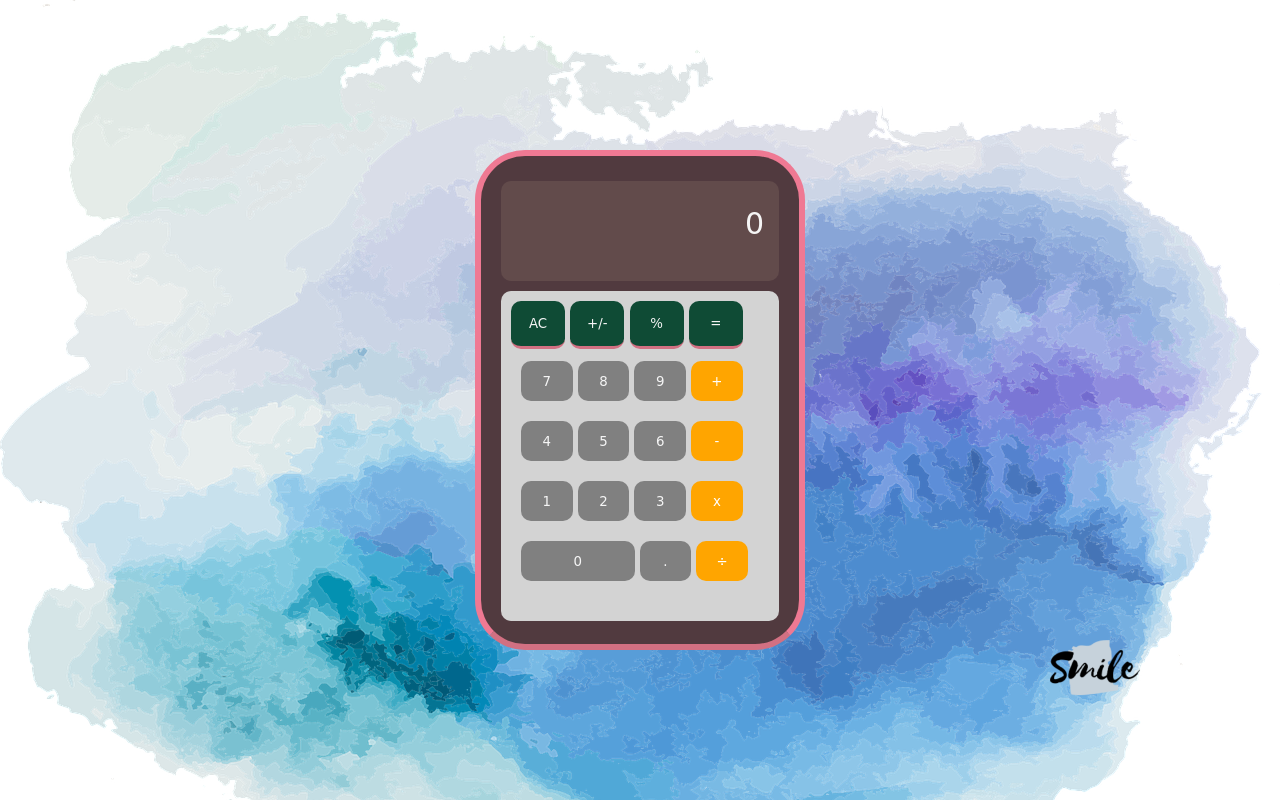
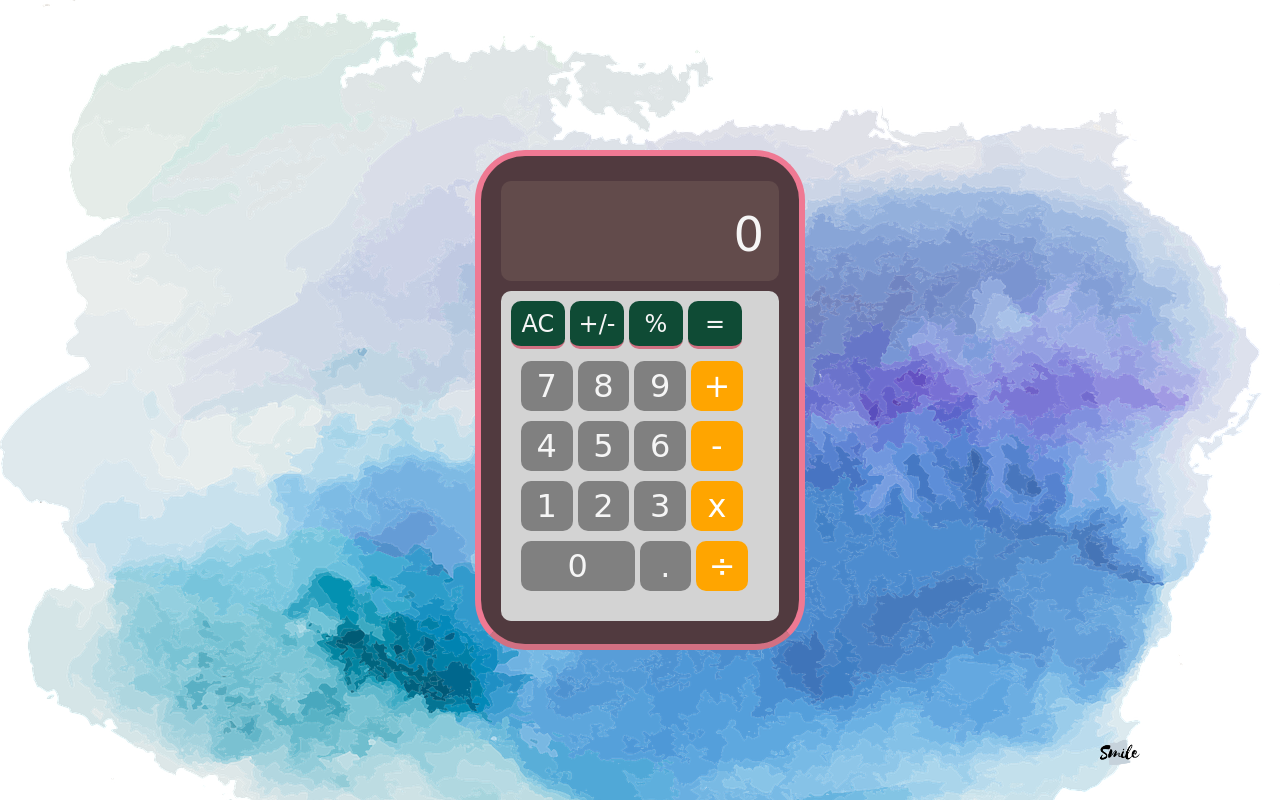
Before and after one commit to EnSillee/Toy-Project-Caculator-, a plain HTML site: page index.html in a window 1280 px wide. Drawn offline with Linux system fonts and the light colour scheme.

```diff
--- a/index.css
+++ b/index.css
@@ -34,7 +34,7 @@
   height: 100px;
   width: 100%;
   border-radius: 10px;
-  font-size: 30px;
+  font-size: 3rem;
   text-align: right;
   vertical-align: middle;
   padding: 25px 15px;
@@ -61,12 +61,13 @@
 
 .초기화_양수음수_나머지_계산 > button {
   border-radius: 10px;
-  width: 21%;
+  width: 20.9%;
   height: 48px;
   background-color: #0f4b35;
   cursor: pointer;
   outline: none;
   border-bottom: 3px solid #d27082;
+  font-size: 1.5rem;
 }
 
 .버튼열 {
@@ -77,16 +78,18 @@
 
 .버튼열 > button {
   width: 10%;
-  height: 40px;
+  height: 50px;
   border-radius: 10px;
   cursor: pointer;
   outline: none;
   background-color: gray;
+  font-size: 2rem;
 }
 
 .버튼열 > .연산자 {
   color: #ffffff;
   background-color: orange;
+  font-size: 2rem;
 }
 
 .버튼열 > .영 {
@@ -96,9 +99,9 @@
 .logo {
   position: fixed;
   padding: 30px;
-  bottom: 75px;
+  bottom: 5px;
   right: 110px;
-  width: 150px;
+  width: 100px;
 }
 
 .버튼열 > .isPressed {
--- a/script.js
+++ b/script.js
@@ -65,6 +65,7 @@
 
         operator = 누른곳내용
         firstNum = display.textContent
+        previousNum = ''
         previousKey = ''
     }
 
```
